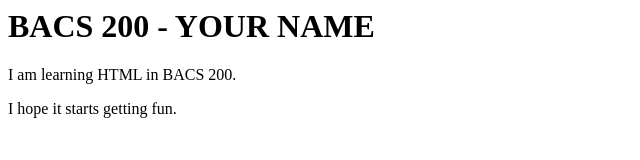
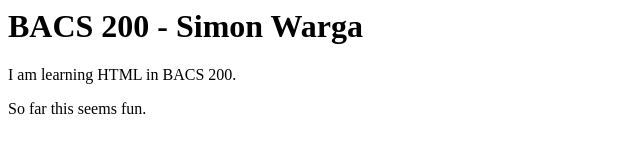
Before and after one commit to Simjowa/Simjowa.github.io, a plain HTML site: page index.html in a window 1280 px wide. Shown: the whole page, without its empty margins (0-640 px from the left). Drawn offline with Linux system fonts and the light colour scheme.

Commit message:
Update index.html

```diff
--- a/index.html
+++ b/index.html
@@ -1,3 +1,3 @@
-<h1>BACS 200 - YOUR NAME</h1>
+<h1>BACS 200 - Simon Warga</h1>
 <p>I am learning HTML in BACS 200.</p>
-<p>I hope it starts getting fun.</p>
+<p>So far this seems fun.</p>
```
